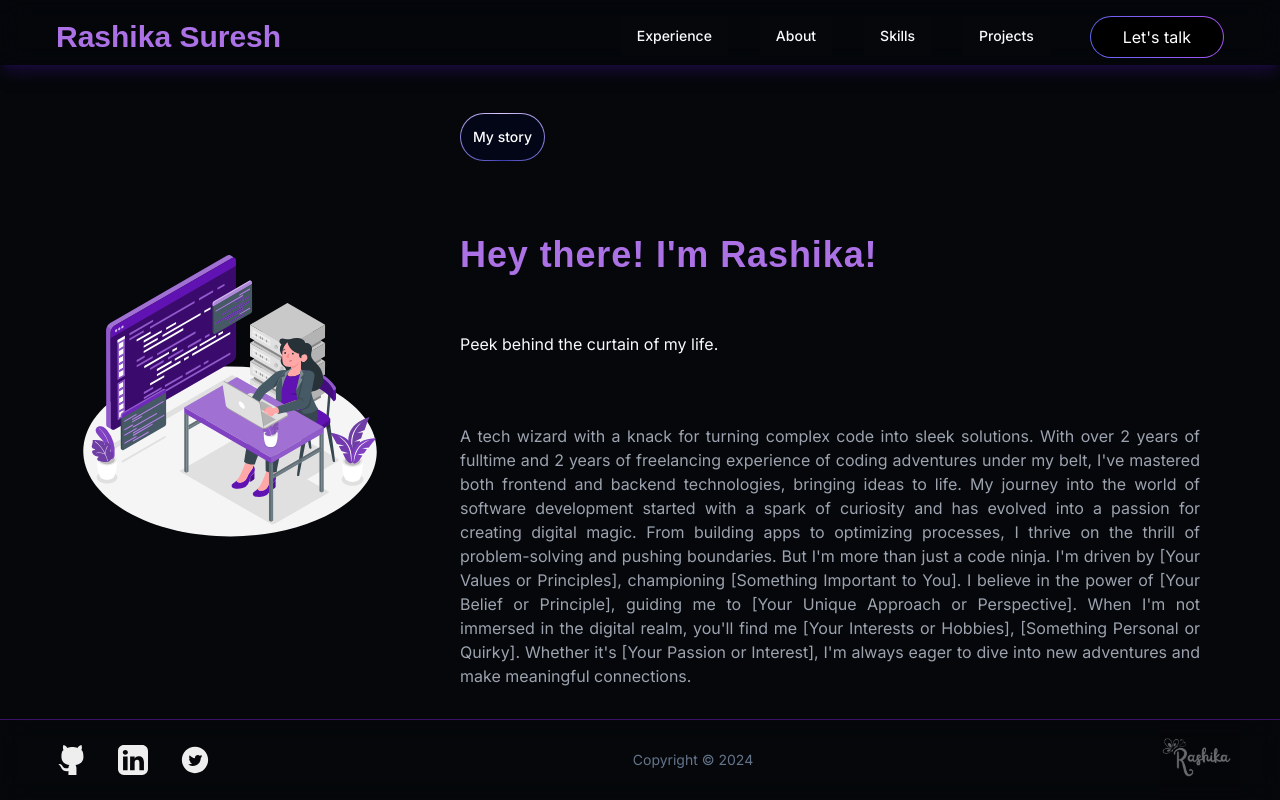
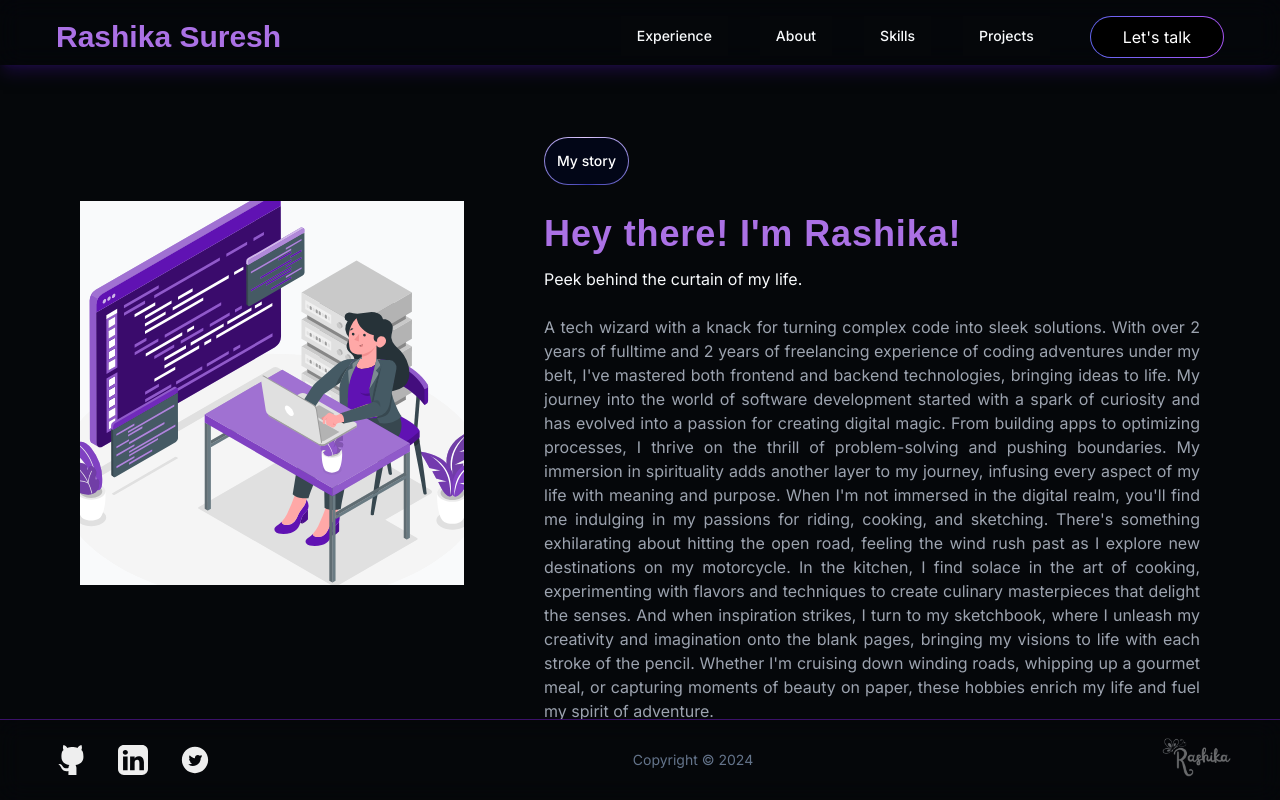
Before and after one commit to Rashika258/portfolio, a Next.js app: page /about in a window 1280 px wide. Built offline with nearby package versions, Linux system fonts and the light colour scheme; a web font is replaced by a local one.

Commit message:
About section revamped

```diff
--- a/app/about/page.tsx
+++ b/app/about/page.tsx
@@ -1,5 +1,6 @@
 "use client";
 import { aboutContent, aboutWords } from "@/components/data";
+import { DirectionAwareHoverCard } from "@/components/ui/direction-aware-hover-card";
 import HeaderText from "@/components/ui/header-text";
 import { TextGenerateEffect } from "@/components/ui/text-generate-effect";
 
@@ -9,18 +10,16 @@ import * as React from "react";
 export default function About() {
   return (
     <div className="relative flex h-[calc(100vh-145px)] w-full  px-20 mt-[65px] mb-[80px] overflow-y-auto">
-      <div className="relative min-w-[300px] min-h-[300px] ">
-        <Image
-          src={"/about_bg.svg"}
-          alt="about-bg"
-          layout="fill"
-          objectFit="contain"
-        />
+      <div className="relative  flex items-center justify-center">
+        <DirectionAwareHoverCard imageUrl={"/about_bg.svg"}>
+          <p className="font-bold text-xl">Rashika</p>
+          <p className="font-normal text-sm">25, August, 2000</p>
+        </DirectionAwareHoverCard>
       </div>
-      <div className="pl-20 py-4 flex flex-col items-center justify-between">
+      <div className="pl-20 py-10 flex flex-col items-center">
         <HeaderText text="My story" />
 
-        <TextGenerateEffect words={aboutWords}  className="w-full"/>
+        <TextGenerateEffect words={aboutWords} className="w-full" />
         <div className="py-2  w-full items-center justify-start flex ">
           Peek behind the curtain of my life.
         </div>
--- a/components/data.ts
+++ b/components/data.ts
@@ -26,9 +26,8 @@ export const aboutContent = `A tech wizard with a knack for turning complex code
 
 My journey into the world of software development started with a spark of curiosity and has evolved into a passion for creating digital magic. From building apps to optimizing processes, I thrive on the thrill of problem-solving and pushing boundaries.
 
-But I'm more than just a code ninja. I'm driven by [Your Values or Principles], championing [Something Important to You]. I believe in the power of [Your Belief or Principle], guiding me to [Your Unique Approach or Perspective].
-
-When I'm not immersed in the digital realm, you'll find me [Your Interests or Hobbies], [Something Personal or Quirky]. Whether it's [Your Passion or Interest], I'm always eager to dive into new adventures and make meaningful connections.`;
+My immersion in spirituality adds another layer to my journey, infusing every aspect of my life with meaning and purpose.
+When I'm not immersed in the digital realm, you'll find me indulging in my passions for riding, cooking, and sketching. There's something exhilarating about hitting the open road, feeling the wind rush past as I explore new destinations on my motorcycle. In the kitchen, I find solace in the art of cooking, experimenting with flavors and techniques to create culinary masterpieces that delight the senses. And when inspiration strikes, I turn to my sketchbook, where I unleash my creativity and imagination onto the blank pages, bringing my visions to life with each stroke of the pencil. Whether I'm cruising down winding roads, whipping up a gourmet meal, or capturing moments of beauty on paper, these hobbies enrich my life and fuel my spirit of adventure.`;
 
 export const firstHeroTextArray = [
   "Implementing innovative solutions for",
--- /dev/null
+++ b/components/ui/direction-aware-hover-card.tsx
@@ -0,0 +1,170 @@
+"use client";
+
+import { useRef, useState } from "react";
+import Image from "next/image";
+import { AnimatePresence, motion } from "framer-motion";
+import { cn } from "@/lib/utils";
+
+
+export const DirectionAwareHoverCard = ({
+  imageUrl,
+  children,
+  childrenClassName,
+  imageClassName,
+  className,
+}: {
+  imageUrl: string;
+  children: React.ReactNode | string;
+  childrenClassName?: string;
+  imageClassName?: string;
+  className?: string;
+}) => {
+  const ref = useRef<HTMLDivElement>(null);
+
+  const [direction, setDirection] = useState<
+    "top" | "bottom" | "left" | "right" | string
+  >("left");
+
+  const handleMouseEnter = (
+    event: React.MouseEvent<HTMLDivElement, MouseEvent>
+  ) => {
+    if (!ref.current) return;
+
+    const direction = getDirection(event, ref.current);
+    console.log("direction", direction);
+    switch (direction) {
+      case 0:
+        setDirection("top");
+        break;
+      case 1:
+        setDirection("right");
+        break;
+      case 2:
+        setDirection("bottom");
+        break;
+      case 3:
+        setDirection("left");
+        break;
+      default:
+        setDirection("left");
+        break;
+    }
+  };
+
+  const getDirection = (
+    ev: React.MouseEvent<HTMLDivElement, MouseEvent>,
+    obj: HTMLElement
+  ) => {
+    const { width: w, height: h, left, top } = obj.getBoundingClientRect();
+    const x = ev.clientX - left - (w / 2) * (w > h ? h / w : 1);
+    const y = ev.clientY - top - (h / 2) * (h > w ? w / h : 1);
+    const d = Math.round(Math.atan2(y, x) / 1.57079633 + 5) % 4;
+    return d;
+  };
+
+  return (
+    <motion.div
+      onMouseEnter={handleMouseEnter}
+      ref={ref}
+      className={cn(
+        "md:h-96 w-60 h-60 md:w-96 bg-transparent rounded-lg overflow-hidden group/card relative",
+        className
+      )}
+    >
+      <AnimatePresence mode="wait">
+        <motion.div
+          className="relative h-full w-full"
+          initial="initial"
+          whileHover={direction}
+          exit="exit"
+        >
+          <motion.div className="group-hover/card:block hidden absolute inset-0 w-full h-full bg-black/40 z-10 transition duration-500" />
+          <motion.div
+            variants={variants}
+            className="h-full w-full relative bg-gray-50 dark:bg-black"
+            transition={{
+              duration: 0.2,
+              ease: "easeOut",
+            }}
+          >
+            <Image
+              alt="image"
+              className={cn(
+                "h-full w-full object-cover scale-[1.15]",
+                imageClassName
+              )}
+              width="1000"
+              height="1000"
+              src={imageUrl}
+            />
+          </motion.div>
+          <motion.div
+            variants={textVariants}
+            transition={{
+              duration: 0.5,
+              ease: "easeOut",
+            }}
+            className={cn(
+              "text-white absolute bottom-4 left-4 z-40",
+              childrenClassName
+            )}
+          >
+            {children}
+          </motion.div>
+        </motion.div>
+      </AnimatePresence>
+    </motion.div>
+  );
+};
+
+const variants = {
+  initial: {
+    x: 0,
+  },
+
+  exit: {
+    x: 0,
+    y: 0,
+  },
+  top: {
+    y: 20,
+  },
+  bottom: {
+    y: -20,
+  },
+  left: {
+    x: 20,
+  },
+  right: {
+    x: -20,
+  },
+};
+
+const textVariants = {
+  initial: {
+    y: 0,
+    x: 0,
+    opacity: 0,
+  },
+  exit: {
+    y: 0,
+    x: 0,
+    opacity: 0,
+  },
+  top: {
+    y: -20,
+    opacity: 1,
+  },
+  bottom: {
+    y: 2,
+    opacity: 1,
+  },
+  left: {
+    x: -2,
+    opacity: 1,
+  },
+  right: {
+    x: 20,
+    opacity: 1,
+  },
+};
```
